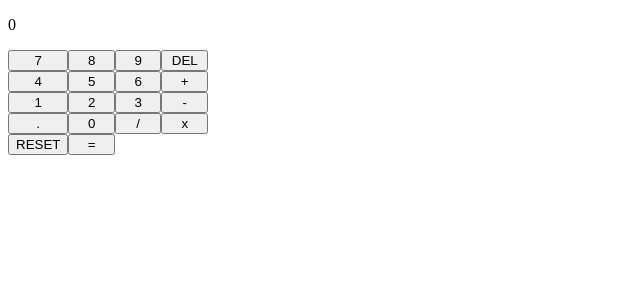
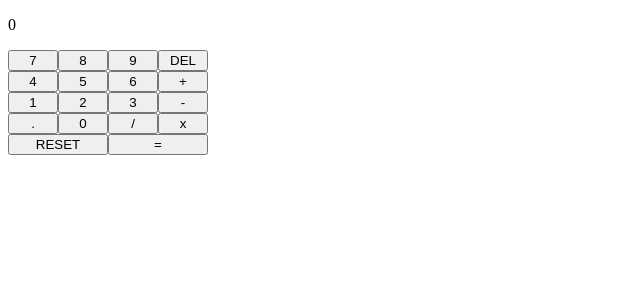
Before and after one commit to Kodehode-Stavanger/react-project-calculator-bendik-kodehode, a React (Vite) app: page / in a window 1280 px wide. Shown: the top 300 px of the page, without its empty margins (0-640 px from the left). Built offline with nearby package versions, Linux system fonts and the light colour scheme.

Commit message:
Spaced out the bottom buttons

```diff
--- a/src/Keypad/Keypad.module.css
+++ b/src/Keypad/Keypad.module.css
@@ -4,3 +4,11 @@
     grid-template-rows: repeat(5, 1fr);
     max-width: 200px;
 }
+
+.container :nth-last-child(2) {
+    grid-column: 1 / span 2;
+}
+
+.container :nth-last-child(1) {
+    grid-column: 3 / span 2;
+}
```
